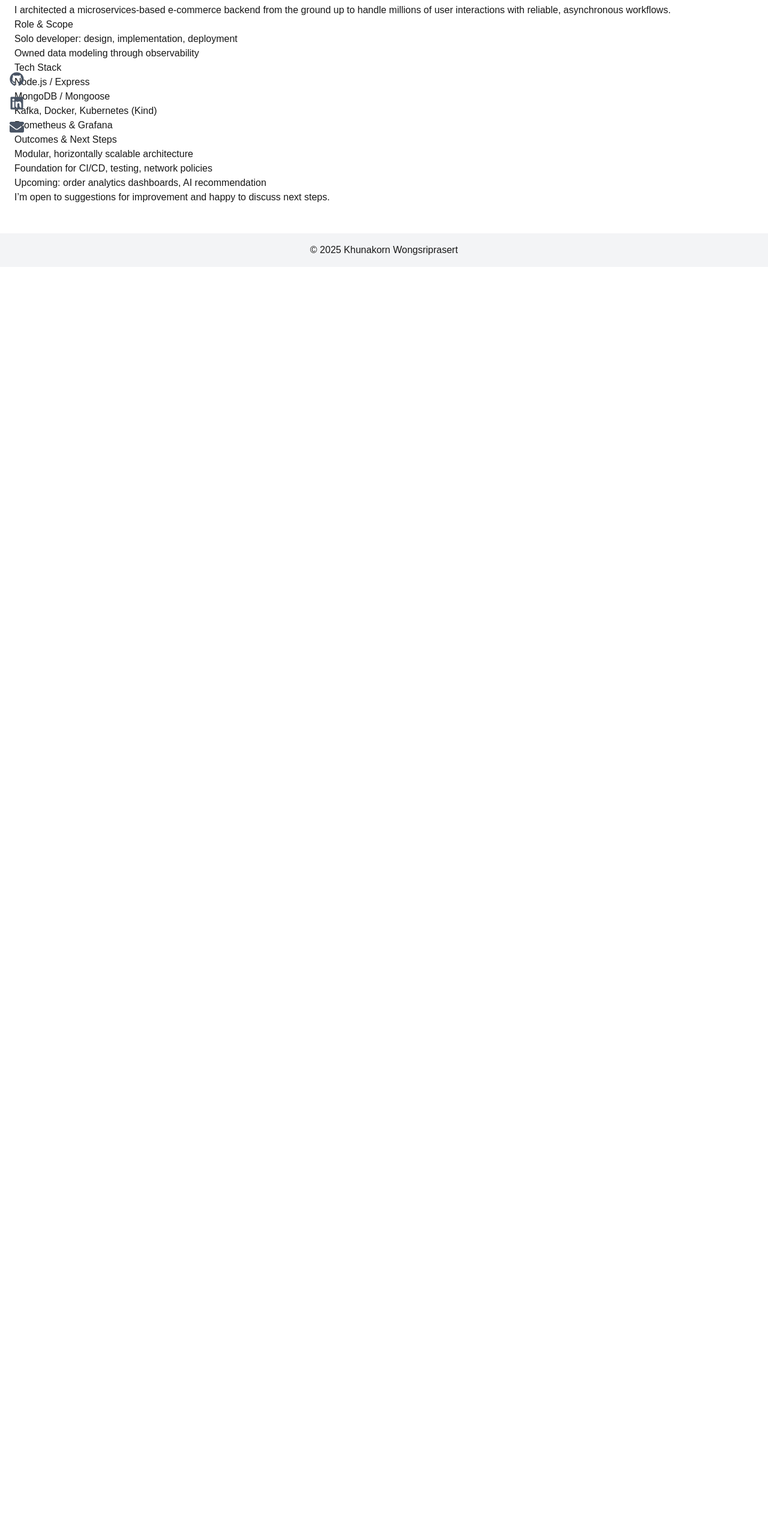
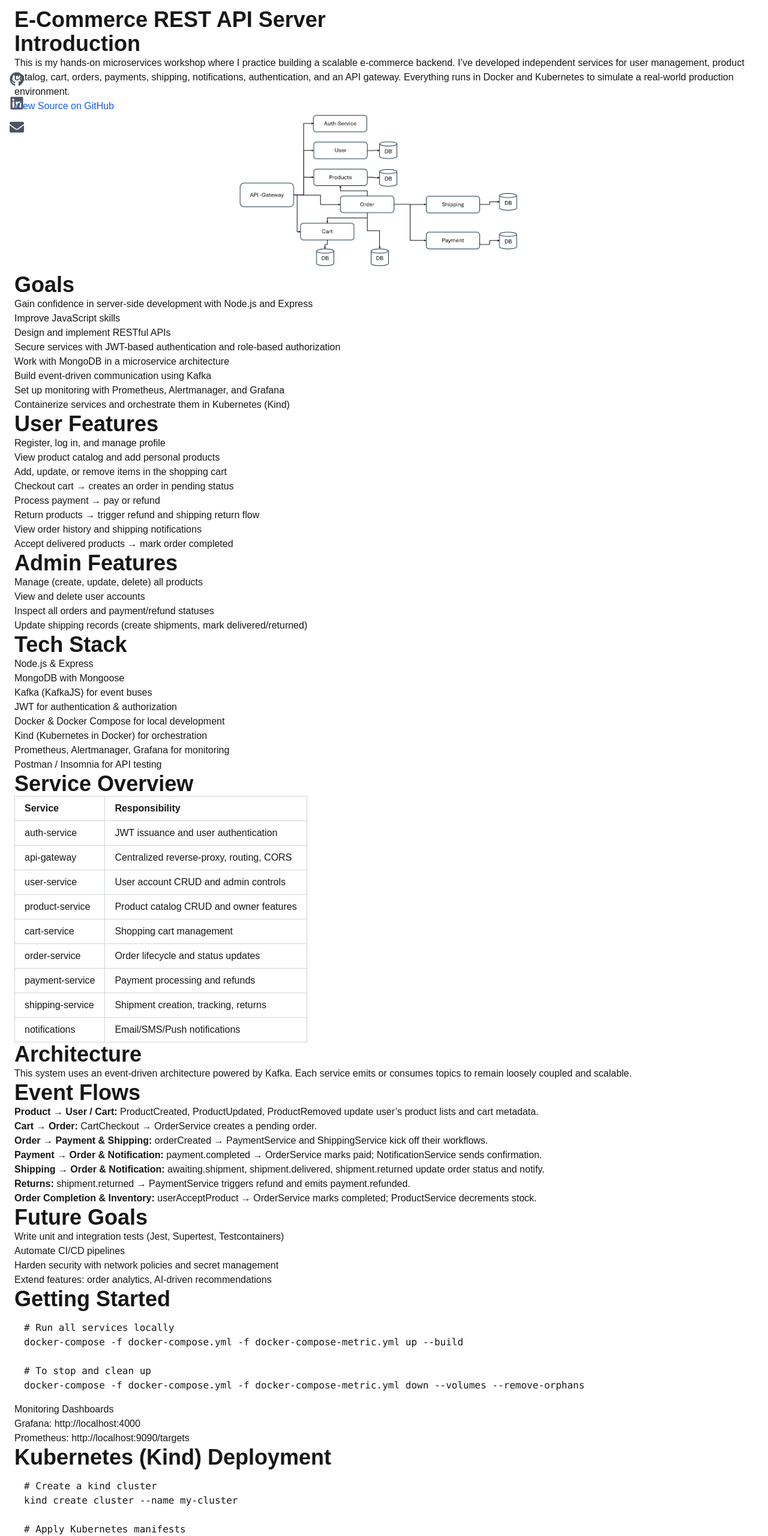
Before and after one commit to khunakorn-6005014/Portfolio-Khuna86, a Next.js app: page /projects/ecommerce in a window 1280 px wide. Shown: the part 147-2708 px from the top of the page at 60% size. Before the commit the page ends 800 px from the top, so only its background shows below. Built offline with nearby package versions, Linux system fonts and the light colour scheme.

Commit message:
update  project

```diff
--- a/package.json
+++ b/package.json
@@ -6,7 +6,9 @@
     "dev": "next dev",
     "build": "next build",
     "start": "next start",
-    "lint": "next lint"
+    "lint": "next lint",
+    "predeploy": "npm run build && npm run export",
+    "deploy":    "firebase deploy"
   },
   "dependencies": {
     "next": "15.4.5",
--- a/src/app/projects/ecommerce/page.tsx
+++ b/src/app/projects/ecommerce/page.tsx
@@ -1,33 +1,213 @@
 // src/app/projects/ecommerce/page.tsx
+import Image from 'next/image';
 export default function EcommercePage() {
   return (
-    <article className="prose lg:prose-xl dark:prose-invert">
-      <h1>E-Commerce REST API Server</h1>
+    <article className="prose lg:prose-xl dark:prose-invert mx-auto py-8">
+      <h1 className="text-4xl font-bold">E-Commerce REST API Server</h1>
+
+      {/* Introduction */}
+      <h2 className="text-4xl font-bold">Introduction</h2>
       <p>
-        I architected a microservices-based e-commerce backend from the ground up to
-        handle millions of user interactions with reliable, asynchronous workflows.
+        This is my hands-on microservices workshop where I practice building a
+        scalable e-commerce backend. I’ve developed independent services for
+        user management, product catalog, cart, orders, payments, shipping,
+        notifications, authentication, and an API gateway. Everything runs in
+        Docker and Kubernetes to simulate a real-world production environment.
       </p>
-      <h2>Role & Scope</h2>
+       {/* Project Link */}
+      <p>
+        <a
+          href="https://github.com/khunakorn-6005014/Project-API-shop"
+          target="_blank"
+          rel="noopener noreferrer"
+          className="text-blue-600 hover:underline"
+        >
+          View Source on GitHub
+        </a>
+      </p>
+
+       <div className="md:col-span-1 flex justify-center">
+              <Image
+                src="/images/architecture.png"
+                alt="Khunakorn Wongsriprasert"
+                width={500}
+                height={500}
+              />
+            </div>
+
+      {/* Goals */}
+      <h2 className="text-4xl font-bold">Goals</h2>
       <ul>
-        <li>Solo developer: design, implementation, deployment</li>
-        <li>Owned data modeling through observability</li>
+        <li>Gain confidence in server-side development with Node.js and Express</li>
+        <li>Improve JavaScript skills</li>
+        <li>Design and implement RESTful APIs</li>
+        <li>Secure services with JWT-based authentication and role-based authorization</li>
+        <li>Work with MongoDB in a microservice architecture</li>
+        <li>Build event-driven communication using Kafka</li>
+        <li>Set up monitoring with Prometheus, Alertmanager, and Grafana</li>
+        <li>Containerize services and orchestrate them in Kubernetes (Kind)</li>
       </ul>
-      <h2>Tech Stack</h2>
+
+      {/* User & Admin Features */}
+      <h2 className="text-4xl font-bold">User Features</h2>
       <ul>
-        <li>Node.js / Express</li>
-        <li>MongoDB / Mongoose</li>
-        <li>Kafka, Docker, Kubernetes (Kind)</li>
-        <li>Prometheus & Grafana</li>
+        <li>Register, log in, and manage profile</li>
+        <li>View product catalog and add personal products</li>
+        <li>Add, update, or remove items in the shopping cart</li>
+        <li>Checkout cart → creates an order in pending status</li>
+        <li>Process payment → pay or refund</li>
+        <li>Return products → trigger refund and shipping return flow</li>
+        <li>View order history and shipping notifications</li>
+        <li>Accept delivered products → mark order completed</li>
       </ul>
-      <h2>Outcomes & Next Steps</h2>
+
+      <h2 className="text-4xl font-bold">Admin Features</h2>
       <ul>
-        <li>Modular, horizontally scalable architecture</li>
-        <li>Foundation for CI/CD, testing, network policies</li>
-        <li>Upcoming: order analytics dashboards, AI recommendation</li>
+        <li>Manage (create, update, delete) all products</li>
+        <li>View and delete user accounts</li>
+        <li>Inspect all orders and payment/refund statuses</li>
+        <li>Update shipping records (create shipments, mark delivered/returned)</li>
       </ul>
+
+      {/* Tech Stack */}
+      <h2 className="text-4xl font-bold">Tech Stack</h2>
+      <ul>
+        <li>Node.js & Express</li>
+        <li>MongoDB with Mongoose</li>
+        <li>Kafka (KafkaJS) for event buses</li>
+        <li>JWT for authentication & authorization</li>
+        <li>Docker & Docker Compose for local development</li>
+        <li>Kind (Kubernetes in Docker) for orchestration</li>
+        <li>Prometheus, Alertmanager, Grafana for monitoring</li>
+        <li>Postman / Insomnia for API testing</li>
+      </ul>
+
+      {/* Service Overview */}
+      <h2 className="text-4xl font-bold">Service Overview</h2>
+      <table className="table-auto border-collapse border border-gray-300">
+        <thead>
+          <tr className="bg-black-100">
+            <th className="border border-gray-300 px-4 py-2 text-left">Service</th>
+            <th className="border border-gray-300 px-4 py-2 text-left">Responsibility</th>
+          </tr>
+        </thead>
+        <tbody>
+          <tr>
+            <td className="border border-gray-300 px-4 py-2">auth-service</td>
+            <td className="border border-gray-300 px-4 py-2">JWT issuance and user authentication</td>
+          </tr>
+          <tr>
+            <td className="border border-gray-300 px-4 py-2">api-gateway</td>
+            <td className="border border-gray-300 px-4 py-2">Centralized reverse-proxy, routing, CORS</td>
+          </tr>
+          <tr>
+            <td className="border border-gray-300 px-4 py-2">user-service</td>
+            <td className="border border-gray-300 px-4 py-2">User account CRUD and admin controls</td>
+          </tr>
+          <tr>
+            <td className="border border-gray-300 px-4 py-2">product-service</td>
+            <td className="border border-gray-300 px-4 py-2">Product catalog CRUD and owner features</td>
+          </tr>
+          <tr>
+            <td className="border border-gray-300 px-4 py-2">cart-service</td>
+            <td className="border border-gray-300 px-4 py-2">Shopping cart management</td>
+          </tr>
+          <tr>
+            <td className="border border-gray-300 px-4 py-2">order-service</td>
+            <td className="border border-gray-300 px-4 py-2">Order lifecycle and status updates</td>
+          </tr>
+          <tr>
+            <td className="border border-gray-300 px-4 py-2">payment-service</td>
+            <td className="border border-gray-300 px-4 py-2">Payment processing and refunds</td>
+          </tr>
+          <tr>
+            <td className="border border-gray-300 px-4 py-2">shipping-service</td>
+            <td className="border border-gray-300 px-4 py-2">Shipment creation, tracking, returns</td>
+          </tr>
+          <tr>
+            <td className="border border-gray-300 px-4 py-2">notifications</td>
+            <td className="border border-gray-300 px-4 py-2">Email/SMS/Push notifications</td>
+          </tr>
+        </tbody>
+      </table>
+
+      {/* Architecture */}
+      <h2 className="text-4xl font-bold">Architecture</h2>
       <p>
-        I’m open to suggestions for improvement and happy to discuss next steps.
+        This system uses an event-driven architecture powered by Kafka. Each
+        service emits or consumes topics to remain loosely coupled and scalable.
       </p>
+      <h3 className="text-4xl font-bold">Event Flows</h3>
+      <ul>
+        <li>
+          <strong>Product → User / Cart:</strong> ProductCreated, ProductUpdated,
+          ProductRemoved update user’s product lists and cart metadata.
+        </li>
+        <li>
+          <strong>Cart → Order:</strong> CartCheckout → OrderService creates a
+          pending order.
+        </li>
+        <li>
+          <strong>Order → Payment & Shipping:</strong> orderCreated →
+          PaymentService and ShippingService kick off their workflows.
+        </li>
+        <li>
+          <strong>Payment → Order & Notification:</strong> payment.completed →
+          OrderService marks paid; NotificationService sends confirmation.
+        </li>
+        <li>
+          <strong>Shipping → Order & Notification:</strong> awaiting.shipment,
+          shipment.delivered, shipment.returned update order status and notify.
+        </li>
+        <li>
+          <strong>Returns:</strong> shipment.returned → PaymentService triggers
+          refund and emits payment.refunded.
+        </li>
+        <li>
+          <strong>Order Completion & Inventory:</strong> userAcceptProduct →
+          OrderService marks completed; ProductService decrements stock.
+        </li>
+      </ul>
+
+      {/* Future Goals */}
+      <h2 className="text-4xl font-bold">Future Goals</h2>
+      <ul>
+        <li>Write unit and integration tests (Jest, Supertest, Testcontainers)</li>
+        <li>Automate CI/CD pipelines</li>
+        <li>Harden security with network policies and secret management</li>
+        <li>Extend features: order analytics, AI-driven recommendations</li>
+      </ul>
+
+      {/* Getting Started */}
+      <h2 className="text-4xl font-bold">Getting Started</h2>
+      <pre className="bg-black-100 p-4 rounded">
+{`# Run all services locally
+docker-compose -f docker-compose.yml -f docker-compose-metric.yml up --build
+
+# To stop and clean up
+docker-compose -f docker-compose.yml -f docker-compose-metric.yml down --volumes --remove-orphans`}
+      </pre>
+
+      {/* Monitoring */}
+      <h3>Monitoring Dashboards</h3>
+      <ul>
+        <li>
+          Grafana: <a href="http://localhost:4000">http://localhost:4000</a>
+        </li>
+        <li>
+          Prometheus: <a href="http://localhost:9090/targets">http://localhost:9090/targets</a>
+        </li>
+      </ul>
+
+      {/* Kubernetes Deployment */}
+      <h3 className="text-4xl font-bold">Kubernetes (Kind) Deployment</h3>
+      <pre className="bg-black-100 p-4 rounded">
+{`# Create a kind cluster
+kind create cluster --name my-cluster
+
+# Apply Kubernetes manifests
+kubectl apply -f kubernetes/`}
+      </pre>
     </article>
   );
 }
--- a/src/components/SocialBar.tsx
+++ b/src/components/SocialBar.tsx
@@ -2,7 +2,6 @@
 import {
   FaGithub,
   FaLinkedin,
-  FaTwitter,
   FaEnvelope
 } from 'react-icons/fa';
 import React from 'react';
```
Also changed, not shown: src/app/about/page.tsx (+29 -29 lines), firebase.json (added), public/images/architecture.png (added), 1 other file (tests, documents, lock files or other folders).
